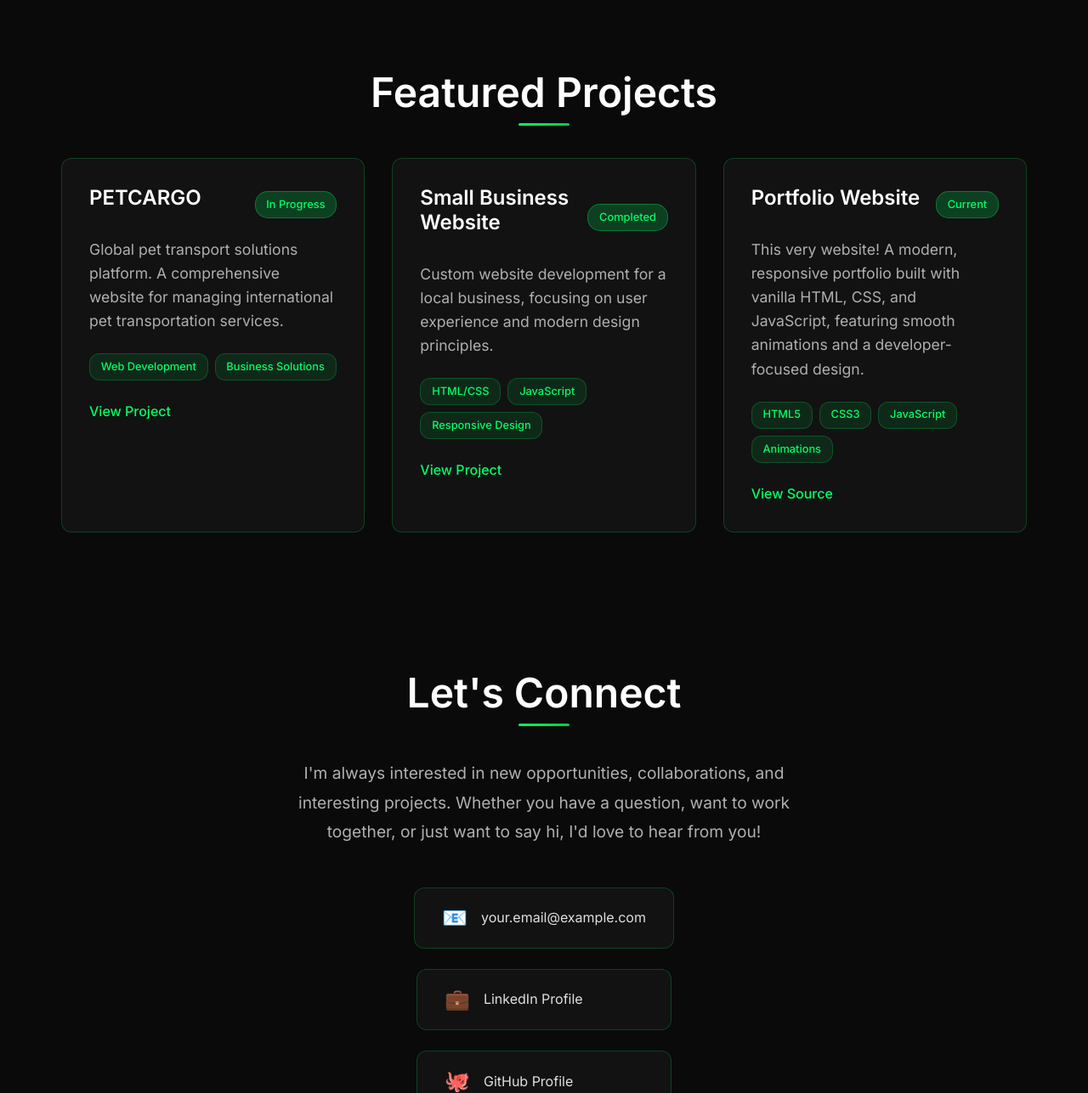
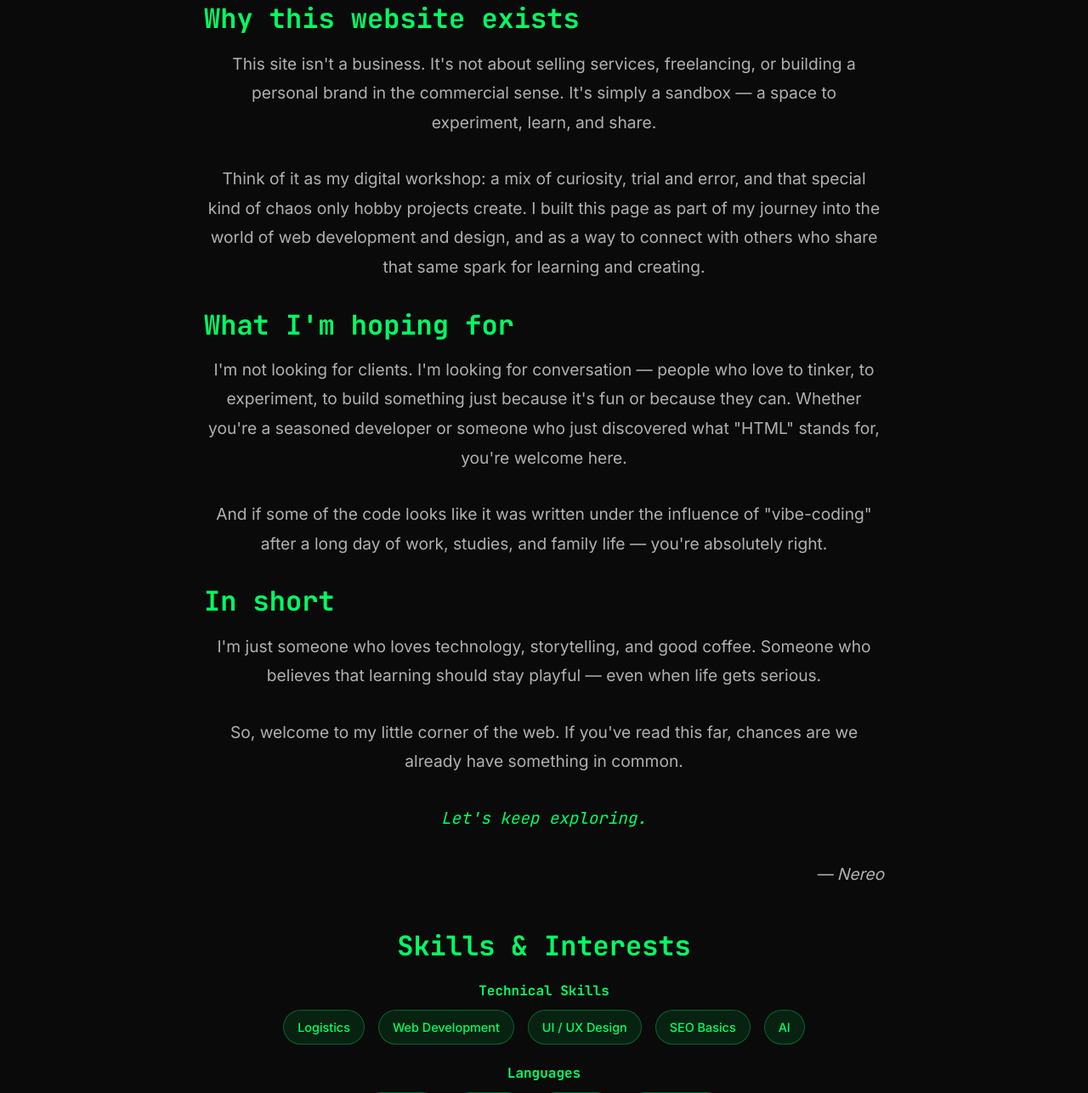
Before and after one commit to nereonski/nereo, a plain HTML site: page index.html in a window 1280 px wide. Shown: the part 1513-2800 px from the top of the page at 85% size. Drawn offline with Linux system fonts and the light colour scheme; animation ran at ten frames a second.

Commit message:
Update About Me text content

```diff
--- a/index.html
+++ b/index.html
@@ -47,8 +47,8 @@
         <span class="title-highlight">Developer & Tech Enthusiast</span>
       </h1>
       <p class="hero-description">
-        Freight forwarding specialist by day, passionate developer by night.
-        Building digital solutions and exploring the endless possibilities of technology.
+        Freight forwarding specialist by day, curious coder by night.
+        Exploring the endless possibilities of technology, one "vibe coding" session at a time.
       </p>
       <div class="hero-buttons">
         <a href="#projects" class="btn btn-primary">View My Work</a>
@@ -66,23 +66,81 @@
         <div class="about-content">
           <div class="about-text">
             <p class="about-description">
-              I'm a dedicated professional in freight forwarding with a growing passion for technology and development.
-              This portfolio represents my journey into the world of coding, where I experiment, learn, and build
-              innovative solutions.
+              Hi, I'm Nereo — half German, half Mexican, based in Frankfurt am Main, husband, dad, and someone who somehow found himself diving headfirst into the Matrix of web development and AI (yes, I know… "Nereo" and "Neo" — destiny had jokes).
+            </p>
+
+            <h3 style="color: #00ff64; font-family: 'JetBrains Mono', monospace; margin: 2rem 0 1rem 0;">Curiosity is my code</h3>
+
+            <p class="about-description">
+              By day, I work full-time in freight forwarding at Frankfurt Airport, where logistics, precision, and timing rule the game. By night (or whenever life allows), I explore the worlds of web design, coding, and digital creativity — fueled by equal parts curiosity and caffeine.
             </p>
             <p class="about-description">
-              When I'm not managing logistics, you'll find me exploring new technologies, working on personal projects,
-              and continuously expanding my skills in web development and software engineering.
+              I'm currently studying Marketing & Digital Media, and what fascinates me most is how technology, design, and storytelling connect people. The more I learn about HTML, JavaScript, Python, and AI, the more I realize it's not just about writing code — it's about understanding how ideas come to life in a digital space.
+            </p>
+
+            <h3 style="color: #00ff64; font-family: 'JetBrains Mono', monospace; margin: 2rem 0 1rem 0;">Why this website exists</h3>
+
+            <p class="about-description">
+              This site isn't a business. It's not about selling services, freelancing, or building a personal brand in the commercial sense. It's simply a sandbox — a space to experiment, learn, and share.
+            </p>
+            <p class="about-description">
+              Think of it as my digital workshop: a mix of curiosity, trial and error, and that special kind of chaos only hobby projects create. I built this page as part of my journey into the world of web development and design, and as a way to connect with others who share that same spark for learning and creating.
+            </p>
+
+            <h3 style="color: #00ff64; font-family: 'JetBrains Mono', monospace; margin: 2rem 0 1rem 0;">What I'm hoping for</h3>
+
+            <p class="about-description">
+              I'm not looking for clients. I'm looking for conversation — people who love to tinker, to experiment, to build something just because it's fun or because they can. Whether you're a seasoned developer or someone who just discovered what "HTML" stands for, you're welcome here.
+            </p>
+            <p class="about-description">
+              And if some of the code looks like it was written under the influence of "vibe-coding" after a long day of work, studies, and family life — you're absolutely right.
+            </p>
+
+            <h3 style="color: #00ff64; font-family: 'JetBrains Mono', monospace; margin: 2rem 0 1rem 0;">In short</h3>
+
+            <p class="about-description">
+              I'm just someone who loves technology, storytelling, and good coffee. Someone who believes that learning should stay playful — even when life gets serious.
+            </p>
+            <p class="about-description">
+              So, welcome to my little corner of the web. If you've read this far, chances are we already have something in common.
+            </p>
+            <p class="about-description" style="font-style: italic; color: #00ff64; font-family: 'JetBrains Mono', monospace;">
+              Let's keep exploring.
+            </p>
+            <p class="about-description" style="text-align: right; font-style: italic; color: #b0b0b0;">
+              — Nereo
             </p>
             <div class="skills">
               <h3>Skills & Interests</h3>
+
+              <h4 style="color: #00ff64; font-family: 'JetBrains Mono', monospace; margin: 1.5rem 0 0.8rem 0; font-size: 1rem;">Technical Skills</h4>
               <div class="skill-tags">
+                <span class="skill-tag">Logistics</span>
                 <span class="skill-tag">Web Development</span>
-                <span class="skill-tag">JavaScript</span>
-                <span class="skill-tag">HTML/CSS</span>
-                <span class="skill-tag">Problem Solving</span>
-                <span class="skill-tag">Logistics</span>
-                <span class="skill-tag">Project Management</span>
+                <span class="skill-tag">UI / UX Design</span>
+                <span class="skill-tag">SEO Basics</span>
+                <span class="skill-tag">AI</span>
+              </div>
+
+              <h4 style="color: #00ff64; font-family: 'JetBrains Mono', monospace; margin: 1.5rem 0 0.8rem 0; font-size: 1rem;">Languages</h4>
+              <div class="skill-tags">
+                <span class="skill-tag">German</span>
+                <span class="skill-tag">English</span>
+                <span class="skill-tag">Spanish</span>
+                <span class="skill-tag">Portuguese</span>
+              </div>
+
+              <h4 style="color: #00ff64; font-family: 'JetBrains Mono', monospace; margin: 1.5rem 0 0.8rem 0; font-size: 1rem;">Interests</h4>
+              <div class="skill-tags">
+                <span class="skill-tag">Technology & Innovation</span>
+                <span class="skill-tag">History</span>
+                <span class="skill-tag">Culture</span>
+                <span class="skill-tag">Communication</span>
+                <span class="skill-tag">Reading</span>
+                <span class="skill-tag">Gaming</span>
+                <span class="skill-tag">Music</span>
+                <span class="skill-tag">Fashion</span>
+                <span class="skill-tag">Food</span>
               </div>
             </div>
           </div>
@@ -97,49 +155,47 @@
         <div class="projects-grid">
           <div class="project-card">
             <div class="project-header">
-              <h3 class="project-title">PETCARGO</h3>
+              <h3 class="project-title">AI Using</h3>
               <span class="project-status">In Progress</span>
             </div>
             <p class="project-description">
-              Global pet transport solutions platform. A comprehensive website for managing
-              international pet transportation services.
+              Discovering how AI can support creativity, coding, and learning. From generating design ideas to writing cleaner code, experimenting with AI has been one of the most fascinating parts of my journey. It's not about shortcuts — it's about understanding how humans and machines can think together.
             </p>
             <div class="project-tech">
-              <span class="tech-tag">Web Development</span>
-              <span class="tech-tag">Business Solutions</span>
+              <span class="tech-tag">AI Tools</span>
+              <span class="tech-tag">Learning by Doing</span>
+              <span class="tech-tag">Creative Experiments</span>
             </div>
             <div class="project-links">
-              <a href="#" class="project-link">View Project</a>
+              <a href="#" class="project-link">Explore Experiment</a>
             </div>
           </div>
 
           <div class="project-card">
             <div class="project-header">
-              <h3 class="project-title">Small Business Website</h3>
-              <span class="project-status">Completed</span>
+              <h3 class="project-title">GitHub & The Developer World</h3>
+              <span class="project-status">Current Discovery</span>
             </div>
             <p class="project-description">
-              Custom website development for a local business, focusing on user experience
-              and modern design principles.
+              Somewhere along this adventure, I realized GitHub isn't just for code — it's where ideas live, evolve, and connect. Learning to navigate branches, commits, and repos has been like stepping into a new universe of collaboration and curiosity.
             </p>
             <div class="project-tech">
-              <span class="tech-tag">HTML/CSS</span>
-              <span class="tech-tag">JavaScript</span>
-              <span class="tech-tag">Responsive Design</span>
+              <span class="tech-tag">GitHub</span>
+              <span class="tech-tag">Version Control</span>
+              <span class="tech-tag">Community Learning</span>
             </div>
             <div class="project-links">
-              <a href="#" class="project-link">View Project</a>
+              <a href="#" class="project-link">Explore Experiment</a>
             </div>
           </div>
 
           <div class="project-card">
             <div class="project-header">
-              <h3 class="project-title">Portfolio Website</h3>
-              <span class="project-status">Current</span>
+              <h3 class="project-title">Portfolio Website (This One!)</h3>
+              <span class="project-status">Ongoing Experiment</span>
             </div>
             <p class="project-description">
-              This very website! A modern, responsive portfolio built with vanilla HTML, CSS,
-              and JavaScript, featuring smooth animations and a developer-focused design.
+              This very website! My first major project built with vanilla HTML, CSS, and JavaScript. A hands-on learning space with a design inspired by developer aesthetics and curiosity. It's where I experiment, learn, and keep track of my progress — one line of code at a time.
             </p>
             <div class="project-tech">
               <span class="tech-tag">HTML5</span>
@@ -162,9 +218,9 @@
         <div class="contact-content">
           <div class="contact-info">
             <p class="contact-description">
-              I'm always interested in new opportunities, collaborations, and interesting projects.
-              Whether you have a question, want to work together, or just want to say hi,
-              I'd love to hear from you!
+              I'm always excited to connect with fellow tech enthusiasts, coding beginners, and anyone who shares
+              a passion for learning and experimentation. Whether you want to share tips, discuss projects,
+              or just say hello to a fellow coding enthusiast, I'd love to hear from you!
             </p>
             <div class="contact-methods">
               <a href="mailto:your.email@example.com" class="contact-method">
```
